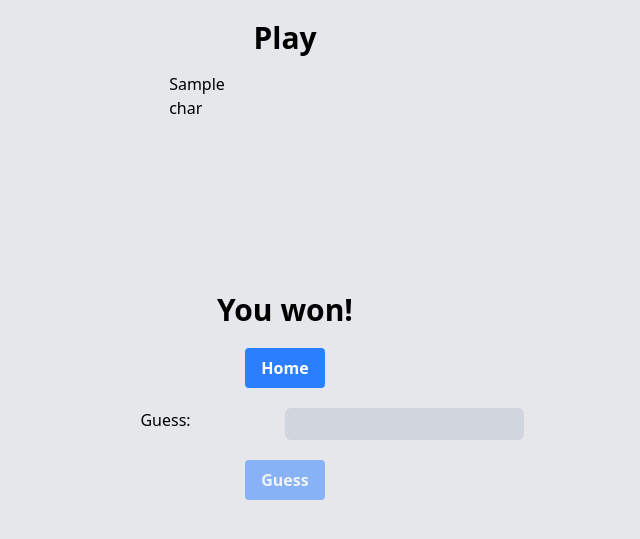
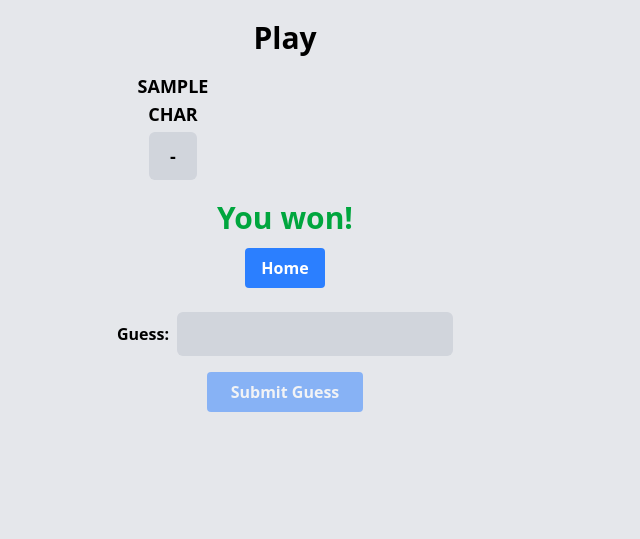
Before and after one commit to Vignesh9123/ot-word-guess-game, a Django app: template wordgame/templates/play.html in a window 1280 px wide. Shown: the top 539 px of the page, without its empty margins (355-995 px from the left). Run offline with Django 5.2, Linux system fonts and the light colour scheme; tables that the repository leaves empty hold one stand-in row (values such as "Sample post"); the template is opened without the code that fills it: values that come from a table or form of the project are taken from there, most other values are stand-ins (such as "Sample title", 1, 10 or a date in 2020).

Commit message:
Improve play and admin pages

```diff
--- a/wordgame/templates/play.html
+++ b/wordgame/templates/play.html
@@ -1,47 +1,66 @@
 {% extends "layout.html" %}
 
 {% block content %}
-    <h1 class="text-3xl font-bold text-center">Play</h1>
-    {% if form and form.errors %}
-    {{ form.as_p }}
-    {% endif %}
+    <h1 class="text-3xl font-bold text-center mb-5">Play</h1>
 
+    <div class="flex flex-col gap-2 items-center mt-5">
+        {% for row in display %}
+            <div class="grid grid-cols-5 gap-2">
+                {% for cell in row %}
+                    <div class="{{ cell.css_class }} size-12 rounded-md text-lg font-semibold text-center uppercase flex items-center justify-center">
+                        {{ cell.char }}
+                    </div>
+                {% endfor %}
+            </div>
+        {% endfor %}
 
-    <div class="flex flex-col gap-1 items-center mt-5 h-[13.5rem] justify-start">
-        {% for d in display %}
-            <div class="grid grid-cols-5 gap-1 justify-items-center">
-                {% for row in d %}
-                    <div class="{{ row.css_class }} w-10 h-10 flex items-center justify-center">
-                        {{ row.char }}
+        {% for _ in remaining_rows %}
+            <div class="grid grid-cols-5 gap-2">
+                {% for _ in list_of_5 %}
+                    <div class="bg-gray-300 size-12 rounded-md text-lg font-semibold text-center uppercase flex items-center justify-center">
+                        -
                     </div>
                 {% endfor %}
             </div>
         {% endfor %}
     </div>
 
-    {% if guesses >= 5 %}
-        <h2 class="text-3xl font-bold text-center">Game Over</h2>
-        <p class="text-lg font-bold text-center">The word was: {{ game.word.text }}</p>
-        <p class="text-3xl font-bold text-center">You lost!</p>
-        <a href="{% url 'index' %}" class="bg-blue-500 hover:bg-blue-700 text-white font-bold py-2 px-4 rounded  flex items-center justify-center my-5 w-fit mx-auto">Home</a>
-        {% if game.won %}
-            <p class="text-3xl font-bold text-center">You won!</p>
-            <a href="{% url 'index' %}" class="bg-blue-500 hover:bg-blue-700 text-white font-bold py-2 px-4 rounded  flex items-center justify-center my-5 w-fit mx-auto">Home</a>
-        {% endif %}
+
+    {% if guesses >= 5 and not game.won %}
+        <div class="text-center mt-5">
+            <h2 class="text-3xl font-bold text-red-600">Game Over</h2>
+            <p class="text-lg font-semibold">The word was: <span class="font-bold uppercase">{{ game.word.text }}</span></p>
+            <p class="text-xl font-bold text-gray-700">You lost!</p>
+            <a href="{% url 'index' %}"
+               class="bg-blue-500 hover:bg-blue-700 text-white font-bold py-2 px-4 rounded mt-3 inline-block">
+                Home
+            </a>
+        </div>
     {% endif %}
 
     {% if game.won %}
-        <p class="text-3xl font-bold text-center">You won!</p>
-        <a href="{% url 'index' %}" class="bg-blue-500 hover:bg-blue-700 text-white font-bold py-2 px-4 rounded flex items-center justify-center my-5 w-fit mx-auto">Home</a>
+        <div class="text-center mt-5">
+            <p class="text-3xl font-bold text-green-600">You won!</p>
+            <a href="{% url 'index' %}"
+               class="bg-blue-500 hover:bg-blue-700 text-white font-bold py-2 px-4 rounded mt-3 inline-block">
+                Home
+            </a>
+        </div>
     {% endif %}
 
-    <form method="post" class="flex flex-col gap-5 items-center mt-5">
+    <form method="post" class="flex flex-col gap-4 items-center mt-6">
         {% csrf_token %}
-        <div class="grid grid-cols-2 justify-items-center">
-            <label for="guess_text">Guess:</label>
-            <input type="text" name="guess_text" id="guess_text" class="bg-gray-300 p-1 rounded-md" required {% if guesses >= 5 or game.finished %}disabled{% endif %}>
+        <div class="flex gap-2 items-center">
+            <label for="guess_text" class="font-semibold">Guess:</label>
+            <input type="text" name="guess_text" id="guess_text"
+                   maxlength="5"
+                   class="bg-gray-300 p-2 rounded-md text-lg uppercase tracking-widest text-center"
+                   required {% if guesses >= 5 or game.finished %}disabled{% endif %}>
         </div>
 
-        <button class="bg-blue-500 hover:bg-blue-700 text-white font-bold py-2 px-4 rounded disabled:opacity-50" type="submit" {% if guesses >= 5 or game.finished %}disabled{% endif %}>Guess</button>
+        <button class="bg-blue-500 hover:bg-blue-700 text-white font-bold py-2 px-6 rounded disabled:opacity-50"
+                type="submit" {% if guesses >= 5 or game.finished %}disabled{% endif %}>
+            Submit Guess
+        </button>
     </form>
 {% endblock content %}
```
Also changed, not shown: wordgame/templates/admin_day.html (+20 -13 lines), wordgame/templates/admin_user.html (+25 -14 lines), wordgame/views.py (+6 -2 lines).
